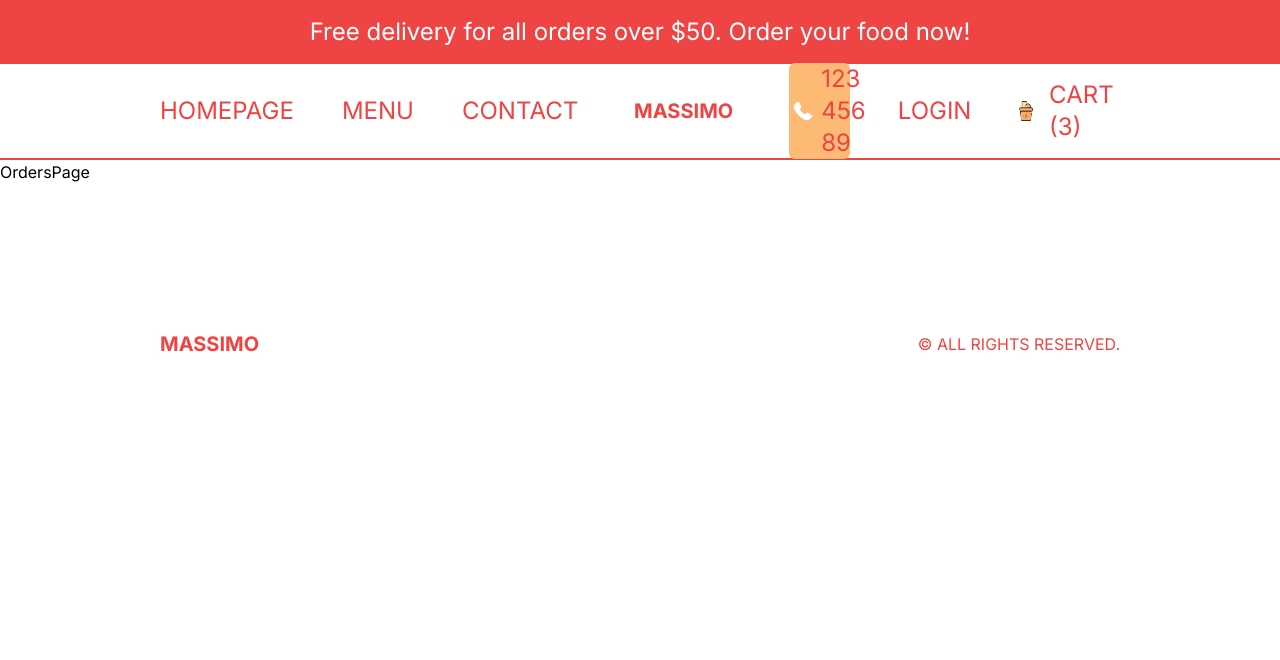
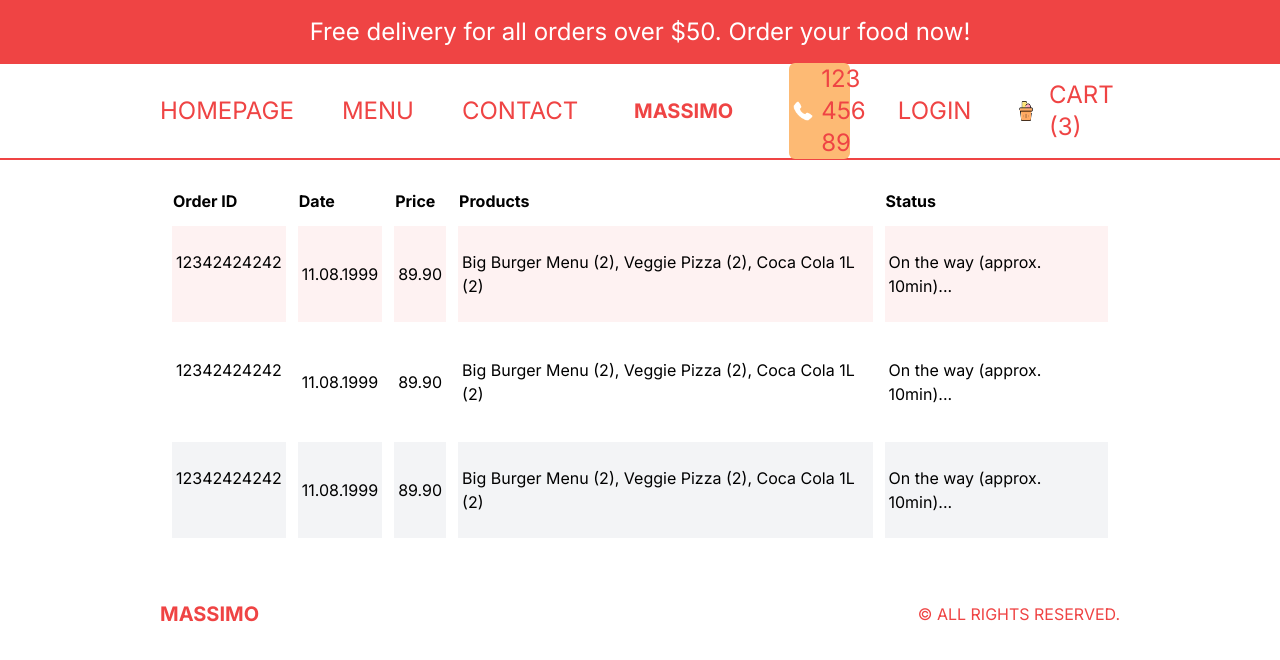
Before and after one commit to Op-Pautu/Delivery-App, a Next.js app: page /orders in a window 1280 px wide. Shown: the top 660 px of the page. Built offline with nearby package versions, Linux system fonts and the light colour scheme.

Commit message:
Design orders page

```diff
--- a/src/app/components/Footer.tsx
+++ b/src/app/components/Footer.tsx
@@ -3,7 +3,7 @@
 
 const Footer = () => {
   return (
-    <div className="h-12 md:h-24 p-4 lg:p-20 xl:p-40 text-red-500 flex items-center justify-between">
+    <div className="h-12 md:h-24 p-4 lg:px-20 xl:px-40 text-red-500 flex items-center justify-between">
       <Link href="/" className="font-bold text-xl">MASSIMO</Link>
       <p>© ALL RIGHTS RESERVED.</p>
     </div>
--- a/src/app/orders/page.tsx
+++ b/src/app/orders/page.tsx
@@ -2,8 +2,44 @@
 
 const OrdersPage = () => {
   return (
-    <div>OrdersPage</div>
-  )
+    <div className="p-4 lg:px-20 xl:px-40">
+        <table className='w-full border-separate border-spacing-3'>
+          <thead>
+            <tr className='text-left'>
+              <th className='hidden md:block'>Order ID</th>
+              <th>Date</th>
+              <th>Price</th>
+              <th className='hidden md:block'>Products</th>
+              <th>Status</th>
+            </tr>
+          </thead>
+          <tbody>
+            <tr className='text-sm md:text-base bg-red-50'>
+              <td className='hidden md:block py-6 px-1'>12342424242</td>
+              <td className='py-6 px-1'>11.08.1999</td>
+              <td className='py-6 px-1'>89.90</td>
+              <td className='hidden md:block py-6 px-1'>Big Burger Menu (2), Veggie Pizza (2), Coca Cola 1L (2)</td>
+              <td className='py-6 px-1'>On the way (approx. 10min)...</td>
+            </tr>
+            <tr className='text-sm md:text-base odd:bg-gray-100'>
+              <td className='hidden md:block py-6 px-1'>12342424242</td>
+              <td className='py-6 px-1'>11.08.1999</td>
+              <td className='py-6 px-1'>89.90</td>
+              <td className='hidden md:block py-6 px-1'>Big Burger Menu (2), Veggie Pizza (2), Coca Cola 1L (2)</td>
+              <td className='py-6 px-1'>On the way (approx. 10min)...</td>
+            </tr>
+            <tr className='text-sm md:text-base odd:bg-gray-100'>
+              <td className='hidden md:block py-6 px-1'>12342424242</td>
+              <td className='py-6 px-1'>11.08.1999</td>
+              <td className='py-6 px-1'>89.90</td>
+              <td className='hidden md:block py-6 px-1'>Big Burger Menu (2), Veggie Pizza (2), Coca Cola 1L (2)</td>
+              <td className='py-6 px-1'>On the way (approx. 10min)...</td>
+            </tr>
+
+          </tbody>
+        </table>
+    </div>
+  );
 }
 
 export default OrdersPage
```
